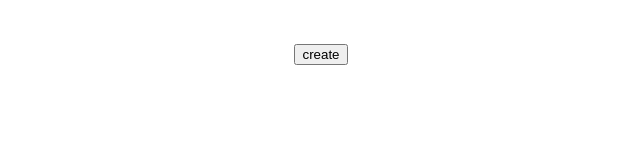
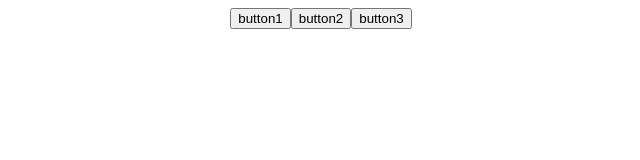
Before and after one commit to Morgan-GC/GC-ESL-Project, a plain HTML site: page index.html in a window 1280 px wide. Both pictures are taken after a click on the button "click". Shown: the whole page, without its empty margins (319-959 px from the left). Drawn offline with Linux system fonts and the light colour scheme.

Commit message:
changed eventlistener to trigger on specific element rather whole document

```diff
--- a/JScode.js
+++ b/JScode.js
@@ -4,19 +4,40 @@ step 3: render new button using JS (2 buttons, on with HTML other with JS)
 step 4: delete button using JS (or delete all)
 step 5: write functions that render button AND functions that delete buttons
 step 6: use functions from step 5 to make button dissapear and create new button ON CLICK (eventlistener)
+what follows are further steps based on previous meeting with Mark, included here for reference
+Step 7: Make a button that when clicked generates a new list of buttons. This list of buttons is determined through a variable called arr. You can set the value of arr however way you want. but if for example it was ['button3','hello']. Then it would generate 2 new buttons 'button3' and 'hello'
+Step 8: Start with 3 different buttons and then make each of them generate a new list of buttons that is unique to each one. For example if i start the application with the following buttons
+Hey,
+hi buddy,
+Too busy today,
+
+Then we want each on of them to generate a different list of buttons based on which one i clicked.
+
+Hey -> How are you, How is your day
+Hi buddy -> Hey my friend, oh i have missed you
+Too busy today -> sorry to hear
+
+Step 9: Create a system that uses objects to describe to our code the flow of buttons. This needs not to abide by any standard, as long as its easy to add more buttons that go to other buttons thats the goal.
+
+
 */
 
+const element = document.getElementById("firstbutton");
+element.addEventListener("click",() => {createButton(); deleteButton()}, false);
 
-document.addEventListener("click",() => {createButton(); deleteButton()});
+var newButtonsArr = ['button1','button2','button3'];
 
 function createButton() {
-    var myDiv = document.getElementById("newButton");
+
+    for (var i = 0; i < newButtonsArr.length; i++) {
+
     var button = document.createElement('BUTTON');
-    var text = document.createTextNode("create");
+    var text = document.createTextNode(newButtonsArr[i]);
     button.appendChild(text);
-    myDiv.appendChild(button);
+    document.body.appendChild(button);
+    }
 };
 
  function deleteButton() {
-    document.getElementById("first_button").remove();
+    document.getElementById("firstbutton").remove();
  };
--- a/index.html
+++ b/index.html
@@ -6,14 +6,12 @@
 
     <body style = "text-align: center;">
 
-          <script src="JScode.js"></script>
-        <button id="first_button" >
-            click
 
+        <button id="firstbutton" >click
         </button>
 
-        <br><br>
 
-        <div id = "newButton"></div>
+
     </body>
+    <script src="JScode.js"></script>
 </html>
```
